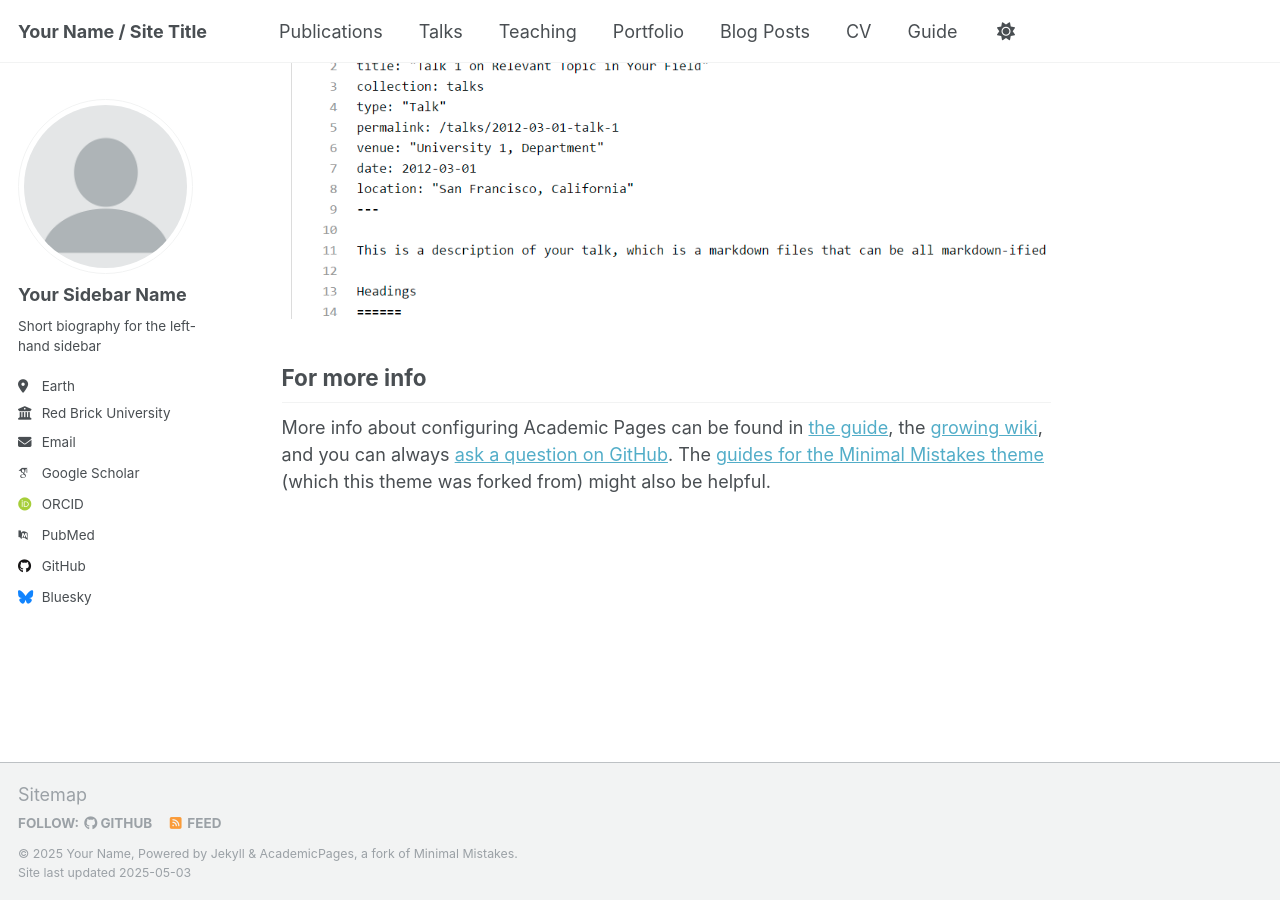
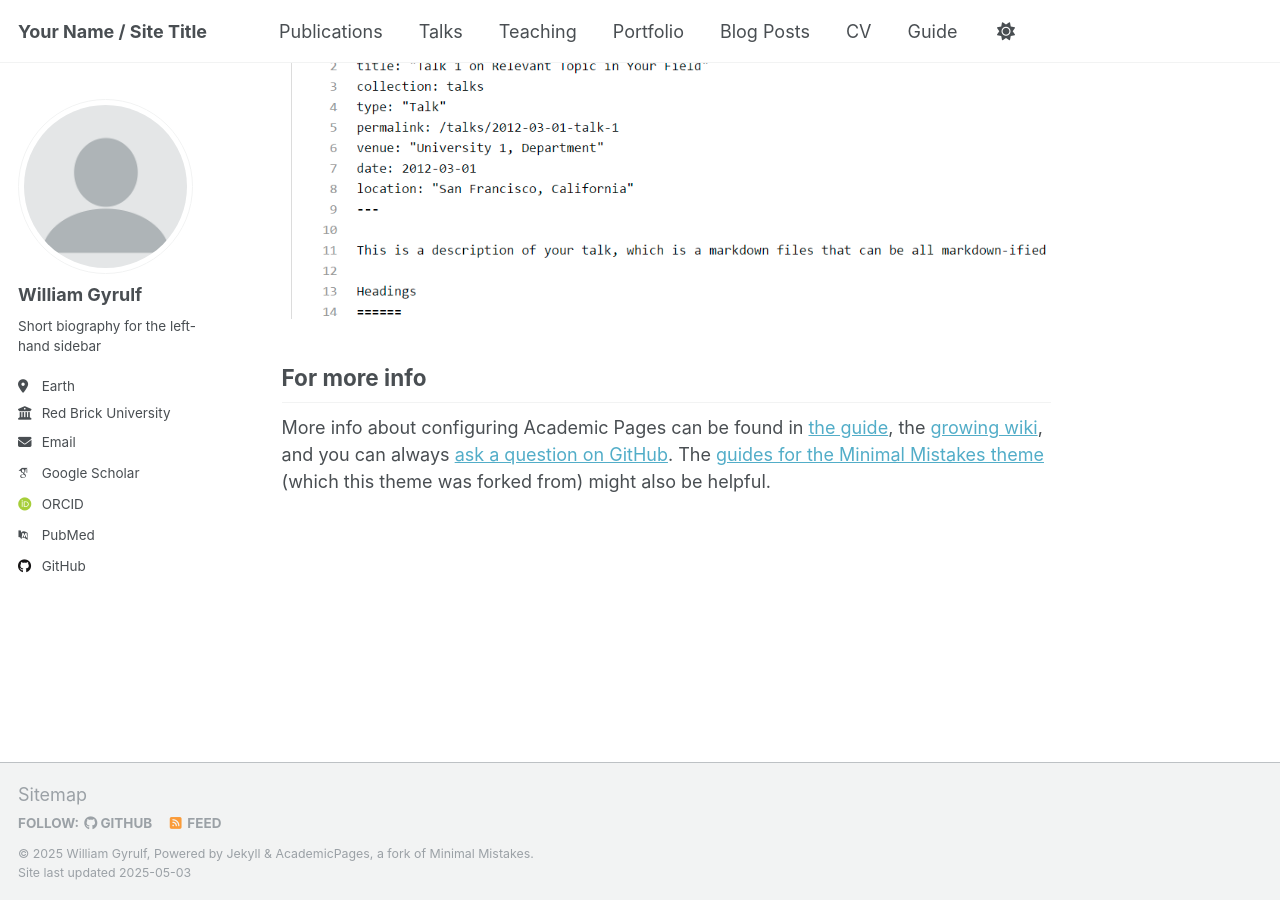
Before and after one commit to WilleGyr/willegyr.github.io, a Jekyll site: the page built from _pages/about.md, in a window 1280 px wide and 900 px high, scrolled down 2636 px. Built offline with Jekyll 4.4.1, drawn with Linux system fonts in a browser that asks for light colours; some web fonts are replaced.

Commit message:
Update _config.yml

```diff
--- a/_config.yml
+++ b/_config.yml
@@ -11,11 +11,11 @@ locale                   : "en-US"
 site_theme               : "default"
 title                    : "Your Name / Site Title"
 title_separator          : "-"
-name                     : &name "Your Name"
+name                     : &name "William Gyrulf"
 description              : &description "personal description"
 url                      : https://academicpages.github.io # the base hostname & protocol for your site e.g. "https://[your GitHub username].github.io" or if you already have some other page hosted on Github then use "https://[your GitHub username].github.io/[Your Repo Name]"
 baseurl                  : "" # the subpath of your site, e.g. "/blog"
-repository               : "academicpages/academicpages.github.io"
+repository               : "willegyr/willegyr.github.io"
 
 # Site Author - The following control what appear as part of the author content on the side bar.
 #               If a field is blank the icon and link will not appear, otherwise it will be shown.
@@ -23,13 +23,13 @@ repository               : "academicpages/academicpages.github.io"
 author:
   # Biographic information
   avatar           : "profile.png"
-  name             : "Your Sidebar Name"
+  name             : "William Gyrulf"
   pronouns         : # example: "she/her"
   bio              : "Short biography for the left-hand sidebar"
   location         : "Earth"
   employer         : "Red Brick University"
   uri              : # URL
-  email            : "none@example.org"
+  email            : "william.gyrulf@hotmail.com"
 
   # Academic websites
   academia         : # URL
@@ -46,12 +46,12 @@ author:
   bitbucket        : # Username - Update with your username on the site
   codepen          : # Username
   dribbble         : # Username
-  github           : "academicpages"
+  github           : "WilleGyr"
   kaggle           : # Username
   stackoverflow    : # User number or user number and name (i.e., use "1" or "1/jeff-atwood")
 
   # Social media
-  bluesky          : "bsky.app" # Replace this with you Bluesky username
+  bluesky          : # Replace this with you Bluesky username
   facebook         : # Username
   flickr           : # Username
   foursquare       : # Username
```
